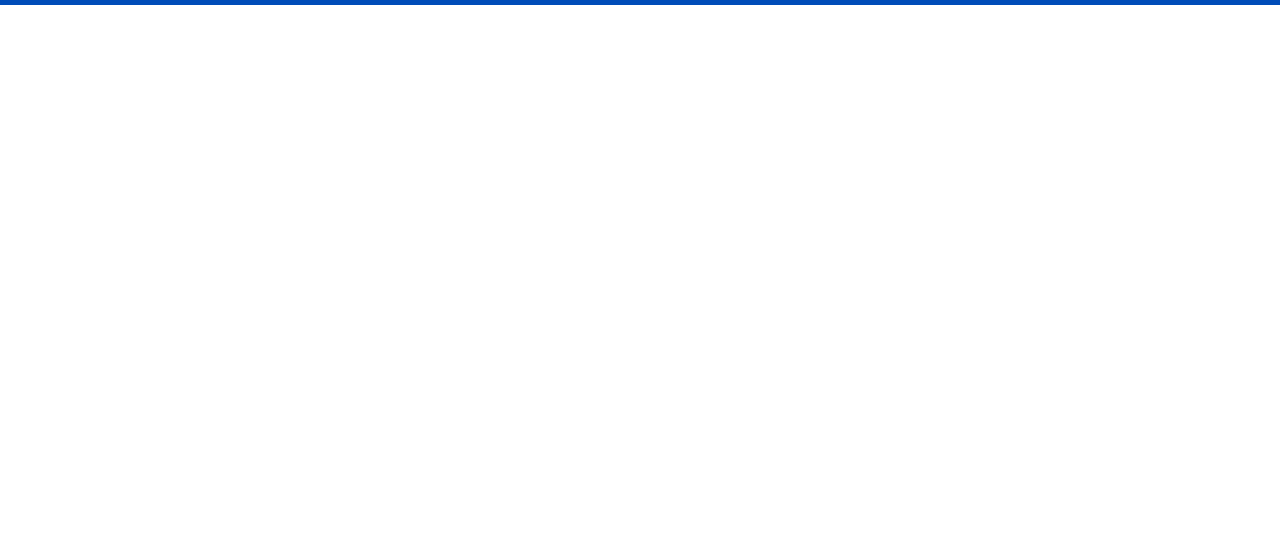
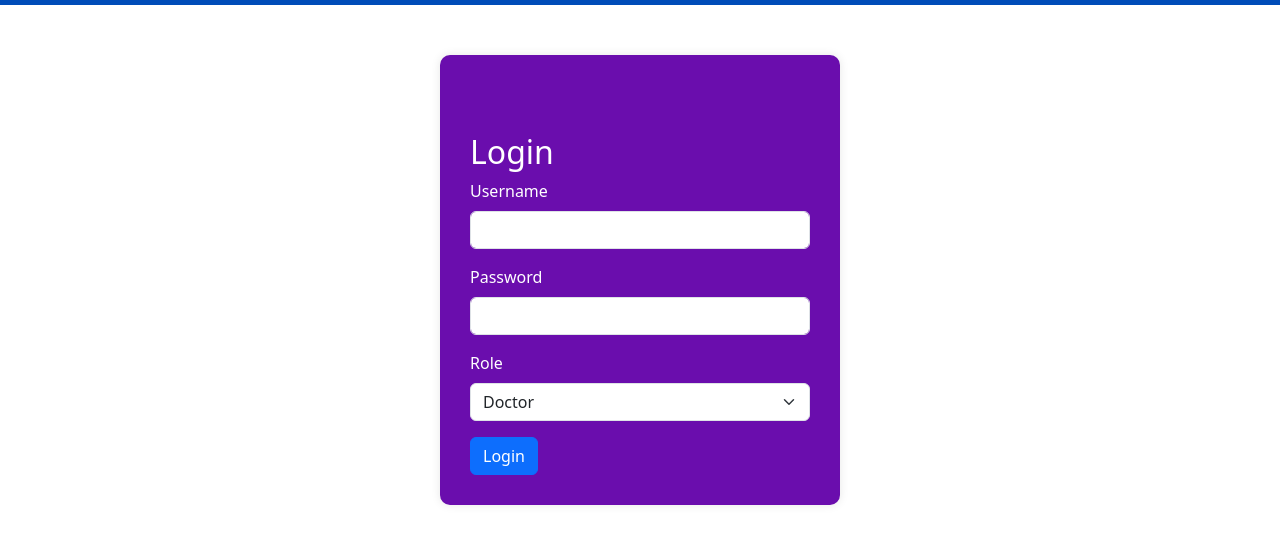
Before and after one commit to saw1224/PIA, a plain HTML site: page PIA/Trabajadores.html in a window 1280 px wide. Shown: the part 86-630 px from the top of the page. Drawn offline with nearby package versions, Linux system fonts and the light colour scheme.

Commit message:
primer comit del dia 13 se agrego login

```diff
--- a/PIA/Trabajadores.html
+++ b/PIA/Trabajadores.html
@@ -45,6 +45,29 @@
         </div>
       </nav>
 
+      <div class="container">
+        <h2 class="mt-5">Login</h2>
+        <form action="login" method="post">
+            <div class="mb-3">
+                <label for="username" class="form-label">Username</label>
+                <input type="text" class="form-control" id="username" name="username" required>
+            </div>
+            <div class="mb-3">
+                <label for="password" class="form-label">Password</label>
+                <input type="password" class="form-control" id="password" name="password" required>
+            </div>
+            <div class="mb-3">
+                <label for="role" class="form-label">Role</label>
+                <select class="form-select" id="role" name="role" required>
+                    <option value="doctor">Doctor</option>
+                    <option value="administrator">Administrator</option>
+                    <option value="secretary">Secretary</option>
+                </select>
+            </div>
+            <button type="submit" class="btn btn-primary">Login</button>
+        </form>
+    </div>
+
       <script src="script.js"></script>
       <script src="https://cdn.jsdelivr.net/npm/bootstrap@5.3.3/dist/js/bootstrap.min.js" integrity="sha384-0pUGZvbkm6XF6gxjEnlmuGrJXVbNuzT9qBBavbLwCsOGabYfZo0T0to5eqruptLy" crossorigin="anonymous"></script>
 </body>
--- a/PIA/style.css
+++ b/PIA/style.css
@@ -26,4 +26,24 @@
     height: 150px; /* Altura fija para las imágenes */
     width: auto; /* Ancho ajustado automáticamente */
     object-fit: cover; /* Cubrir el área visible con la imagen */
+    margin: 10px auto; /* Añade margen alrededor de las imágenes */
+    border-radius: 10px;
 }
+.carousel-item{
+    padding: 20px;
+}
+
+.container {
+    background-color: #6a0dad;
+    padding: 30px;
+    border-radius: 10px;
+    box-shadow: 0 0 10px rgba(0, 0, 0, 0.1);
+    max-width: 400px;
+    width: 100%;
+    color: white;
+    margin-top: 50px;
+}
+
+.container h2, .container label {
+    color: white;
+}
```
Also changed, not shown: PIA/acercade.html (+1 -2 lines), PIA/img/doctor12.jpg (added).
